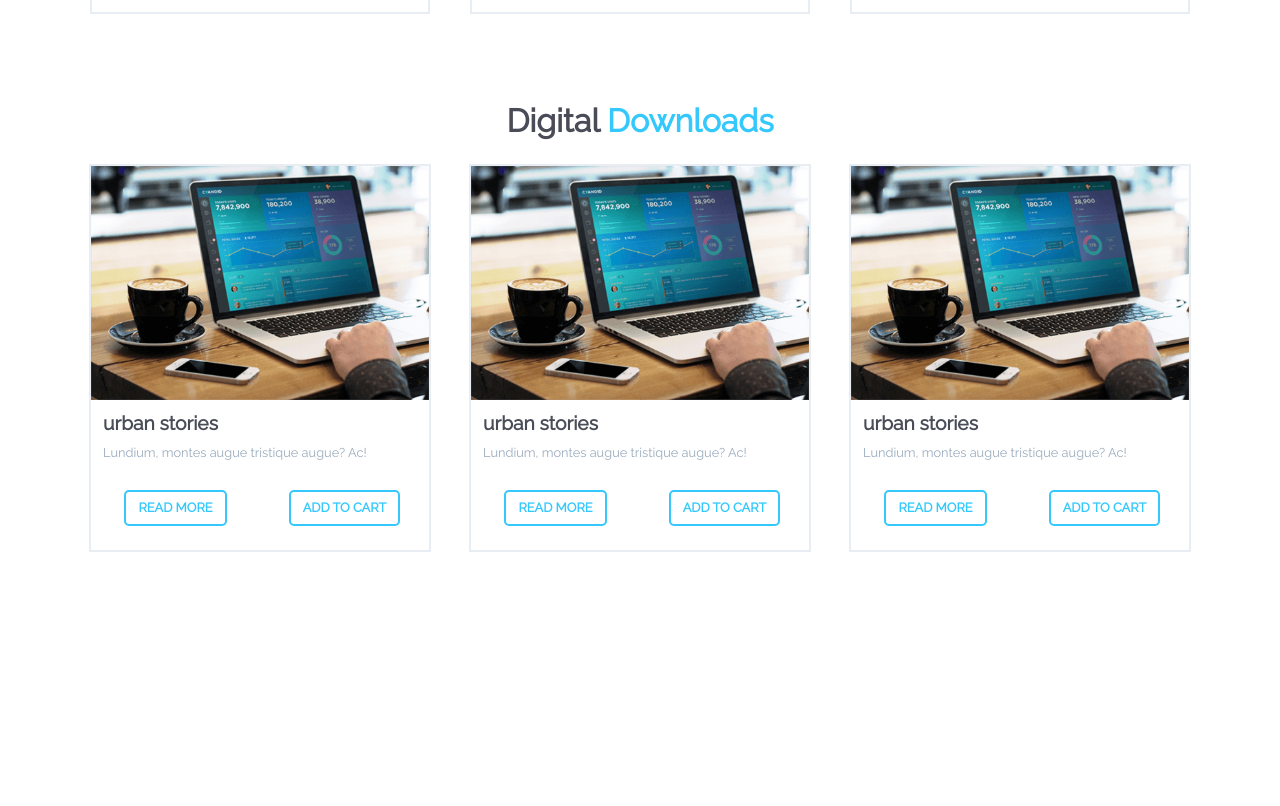
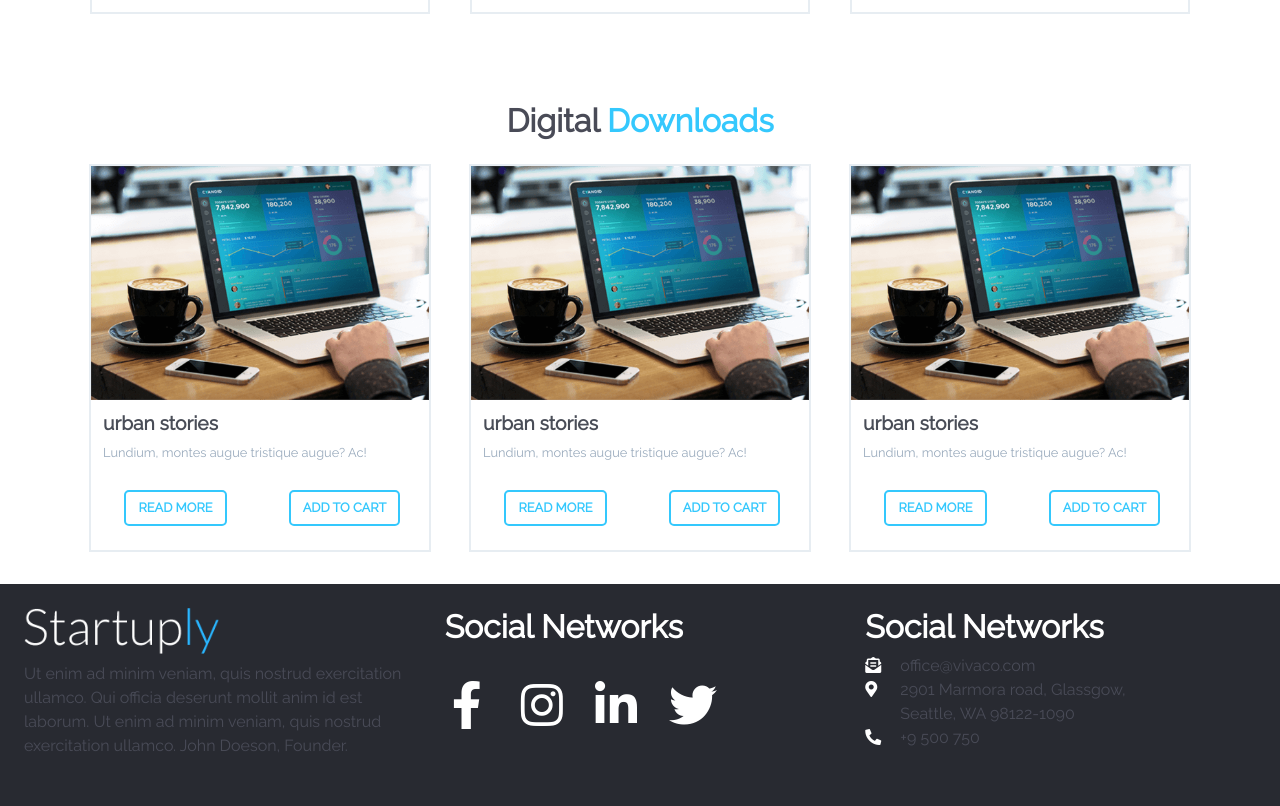
Before and after one commit to ahmed-fawzy-metwally/software-company, a plain HTML site: page index.html in a window 1280 px wide. Shown: the part 4319-5125 px from the top of the page. Before the commit the page ends 4903 px from the top, so only its background shows below. Drawn offline with Linux system fonts and the light colour scheme.

Commit message:
Add footer section

```diff
--- a/css/main.css
+++ b/css/main.css
@@ -354,9 +354,41 @@ header {
     transition: background-color 0.5s;
 }
 
+/* Footer */
+footer {
+    background-color: rgb(40, 42, 49);
+}
 
+footer h2 {
+    color: #fff;
+}
 
+footer a{
+    color: var(--secondary-color);
+}
 
+footer .fab {
+    font-size: 3em;
+    /* display: inline-block;
+    border-radius: 50%;
+    width: 100px;
+    height: 100px; */
+    margin: 2px;
+    line-height: 98px;
+    transition: color 0.5s;
+}
+.fa-facebook-f:hover{
+    color: #3b5998;
+}
+.fa-instagram:hover{
+    color: #F77737;
+}
+.fa-linkedin-in:hover{
+    color: #0e76a8;
+}
+.fa-twitter:hover{
+    color: #00acee;
+}
 
 
 
--- a/index.html
+++ b/index.html
@@ -559,6 +559,43 @@
 
 
     </section>
+
+    <!-- Footer -->
+    <footer class="container-fluid p-4">
+        <div class="row">
+
+            <div class="col-12 col-lg-4 mb-3">
+                <img class="img-fluid w-50" src="images/logo-white-retina-2-1-9-1-6.png" alt="" srcset="">
+                <p class="m-0 mt-2">
+                    Ut enim ad minim veniam, quis nostrud exercitation ullamco. Qui officia deserunt mollit anim id
+                    est
+                    laborum. Ut enim ad minim veniam, quis nostrud exercitation ullamco.
+                    John Doeson, Founder.
+                </p>
+            </div>
+            <div class="col-12 col-lg-4 mb-3">
+                <h2>Social Networks</h2>
+                <div class="row">
+                    <i class="fab fa-facebook-f col-2 text-center"></i>
+                    <i class="fab fa-instagram col-2 text-center"></i>
+                    <i class="fab fa-linkedin-in col-2 text-center"></i>
+                    <i class="fab fa-twitter col-2 text-center"></i>
+                </div>
+            </div>
+            <div class="col-12 col-lg-4 mb-3">
+                <h2>Social Networks</h2>
+                <div class="row">
+                    <div class="col-1"><i class="fas fa-envelope-open-text"></i></div>
+                    <div class="col-11"><a class="text-decoration-none" href="mailto:office@vivaco.com">office@vivaco.com</a></div>
+                    <div class="col-1"><i class="fas fa-map-marker-alt"></i></div>
+                    <div class="col-11"><p class="m-0">2901 Marmora road, Glassgow,<br> Seattle, WA 98122-1090</p></div>
+                    <div class="col-1"><i class="fas fa-phone-alt"></i></div>
+                    <div class="col-11"><p>+9 500 750</p></div>
+                </div>
+            </div>
+        </div>
+
+    </footer>
     <script src="js/jquery-3.5.1.min.js"></script>
     <script src="js/bootstrap.bundle.js"></script>
     <script src="js/main.js"></script>
```
